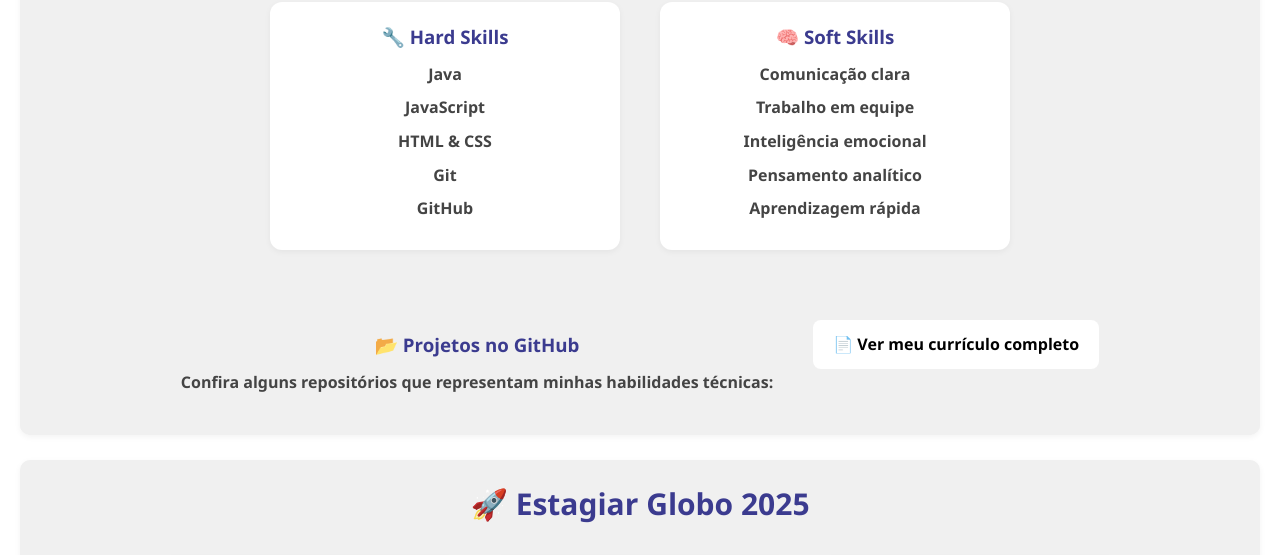
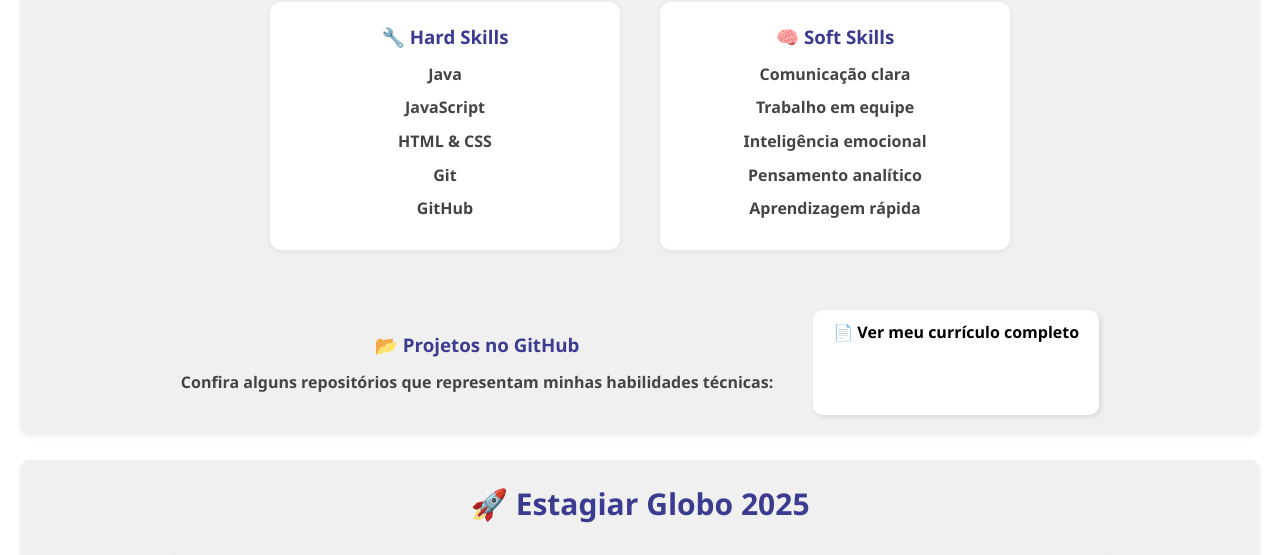
Before and after one commit to DanilloRod/portfolio-danillo, a plain HTML site: page index.html in a window 1280 px wide. Shown: the part 588-1143 px from the top of the page. Drawn offline with Linux system fonts and the light colour scheme; no server answers.

Commit message:
atualização

```diff
--- a/index.html
+++ b/index.html
@@ -68,8 +68,8 @@
                     <p class="texto-central">Confira alguns repositórios que representam minhas habilidades técnicas:</p>
                     <div id="repos-container" class="repos-container"></div>
                   </div>
-                  <div class="btn-curriculo">
-                    <a href="docs/Currículo Danillo Rodrigues - 2025.pdf" target="_blank" rel="noopener">
+                  <div class="curriculo-wrapper">
+                    <a href="docs/Currículo-DanilloRodrigues-2025.pdf" target="_blank" class="curriculo-botao">
                       📄 Ver meu currículo completo
                     </a>
                   </div>
--- a/style.css
+++ b/style.css
@@ -200,27 +200,30 @@
     color: #444;
   }
 
-  .btn-curriculo {
-    margin-top: 30px;
-    text-align: center;
-    margin-bottom: 30px;
+  .curriculo-wrapper {
+    display: flex;
+    justify-content: center;
+    margin-top: 20px;
   }
 
-  .btn-curriculo a {
-    display: inline-block;
-    background-color: #fff;
-    color: rgb(0, 0, 0);
-    padding: 12px 20px;
-    border-radius: 8px;
+  .curriculo-botao {
+    background-color: white;
+    padding: 10px 20px;
+    border-radius: 10px;
+    font-weight: bold;
     text-decoration: none;
-    font-weight: bold;
-    transition: background-color 0.3s ease, transform 0.2s ease;
+    color: #000;
+    box-shadow: 2px 2px 5px rgba(0,0,0,0.1);
+    transition: all 0.3s ease;
   }
 
-  .btn-curriculo a:hover {
-    background-color: #3b3b8f;
-    transform: translateY(-2px);
+  .curriculo-botao:hover {
+    background-color: #f2f2f2;
+    transform: scale(1.03);
   }
+
+
+
 
   .projetos-github {
     margin-top: 40px;
@@ -377,11 +380,7 @@
   form button:hover {
     background-color: #3b3b8f;
   }
-
-
-
-
-  /* Rodapé */
+ /* Rodapé */
   footer {
     font-weight: bold;
     margin-top: 40px;
```
Also changed, not shown: 2 other files.
